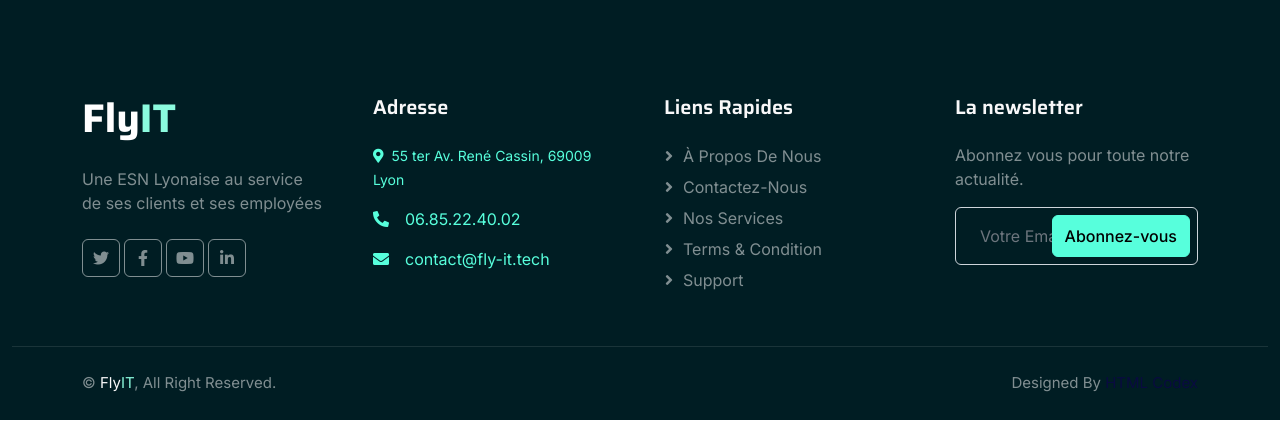
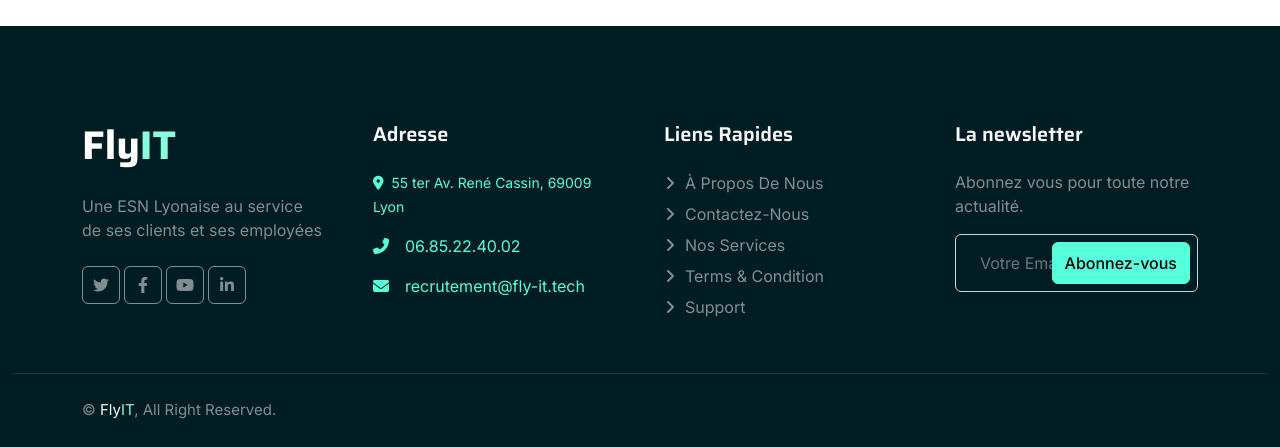
Before and after one commit to alexbalak21/fly-it_site, a PHP site: page /contact.html in a window 1280 px wide. Shown: the part 1142-1589 px from the top of the page. Before the commit the page ends 1562 px from the top, so only its background shows below. Run offline with PHP 8.4, Linux system fonts and the light colour scheme; some libraries are stand-ins or nearby versions.

Commit message:
updated contact. updated fontawesome cdn.

```diff
--- a/contact.html
+++ b/contact.html
@@ -21,7 +21,7 @@
 
         <!-- Icon Font Stylesheet -->
         <link
-            href="https://cdnjs.cloudflare.com/ajax/libs/font-awesome/5.10.0/css/all.min.css"
+            href="https://cdnjs.cloudflare.com/ajax/libs/font-awesome/6.4.2/css/all.min.css"
             rel="stylesheet"
         />
         <link
@@ -70,10 +70,10 @@
                             René Cassin, 69009 Lyon</small
                         ></a
                     >
-                    <a href="mailto:contact@fly-it.tech">
+                    <a href="mailto:recrutement@fly-it.tech">
                         <small class="ms-4"
                             ><i class="fa fa-envelope me-2"></i
-                            >contact@fly-it.tech</small
+                            >recrutement@fly-it.tech</small
                         >
                     </a>
                 </div>
@@ -191,7 +191,7 @@
         <!-- Page Header End -->
 
         <!-- Contact Start -->
-        <div class="container-xxl py-5">
+        <div class="container-xxl py-5 contact-page">
             <div class="container">
                 <div class="row g-5">
                     <div class="col-lg-6 wow fadeIn" data-wow-delay="0.1s">
@@ -263,7 +263,7 @@
                                         >
                                     </div>
                                 </div>
-                                <div class="col-12">
+                                <div class="col-12 btn-container">
                                     <button
                                         class="btn btn-secondary py-2 px-3 me-3"
                                     >
@@ -274,6 +274,21 @@
                                             <i class="fa fa-arrow-right"></i>
                                         </div>
                                     </button>
+                                    <span class="mx-4">
+                                        <a
+                                            class="text-secondary mx-3"
+                                            href="mailto:recrutement@fly-it.tech"
+                                            >recrutement@fly-it.tech</a
+                                        >
+                                        <i
+                                            style="
+                                                font-size: 24px;
+                                                cursor: pointer;
+                                            "
+                                            class="text-secondary fa-regular fa-copy"
+                                            onclick="navigator.clipboard.writeText('recrutement@fly-it.tech');"
+                                        ></i>
+                                    </span>
                                 </div>
                             </div>
                         </form>
@@ -351,10 +366,10 @@
                                 >06.85.22.40.02</a
                             >
                         </p>
-                        <a href="mailto:contact@fly-it.tech">
+                        <a href="mailto:recrutement@fly-it.tech">
                             <p>
                                 <i class="fa fa-envelope me-3"></i
-                                >contact@fly-it.tech
+                                >recrutement@fly-it.tech
                             </p>
                         </a>
                     </div>
@@ -400,11 +415,6 @@
                                 ><span class="text-primary">IT</span></a
                             >, All Right Reserved.
                         </div>
-                        <div class="col-md-6 text-center text-md-end">
-                            <!--/*** This template is free as long as you keep the footer author’s credit link/attribution link/backlink. If you'd like to use the template without the footer author’s credit link/attribution link/backlink, you can purchase the Credit Removal License from "https://htmlcodex.com/credit-removal". Thank you for your support. ***/-->
-                            Designed By
-                            <a href="https://htmlcodex.com">HTML Codex</a>
-                        </div>
                     </div>
                 </div>
             </div>
--- a/css/style.css
+++ b/css/style.css
@@ -208,6 +208,13 @@
     #header-carousel .carousel-item {
         position: relative;
         min-height: 450px;
+    }
+    .contact-page form .btn-container {
+        text-align: center;
+        & span {
+            display: block;
+            margin-top: 20px !important;
+        }
     }
 
     #header-carousel .carousel-item img {
```
Also changed, not shown: 404.html (+3 -8 lines), about.html (+5 -10 lines), causes.html (+3 -8 lines), donate.html (+3 -8 lines), index.html (+5 -10 lines), service.html (+3 -8 lines), team.html (+3 -8 lines), testimonial.html (+3 -8 lines).
